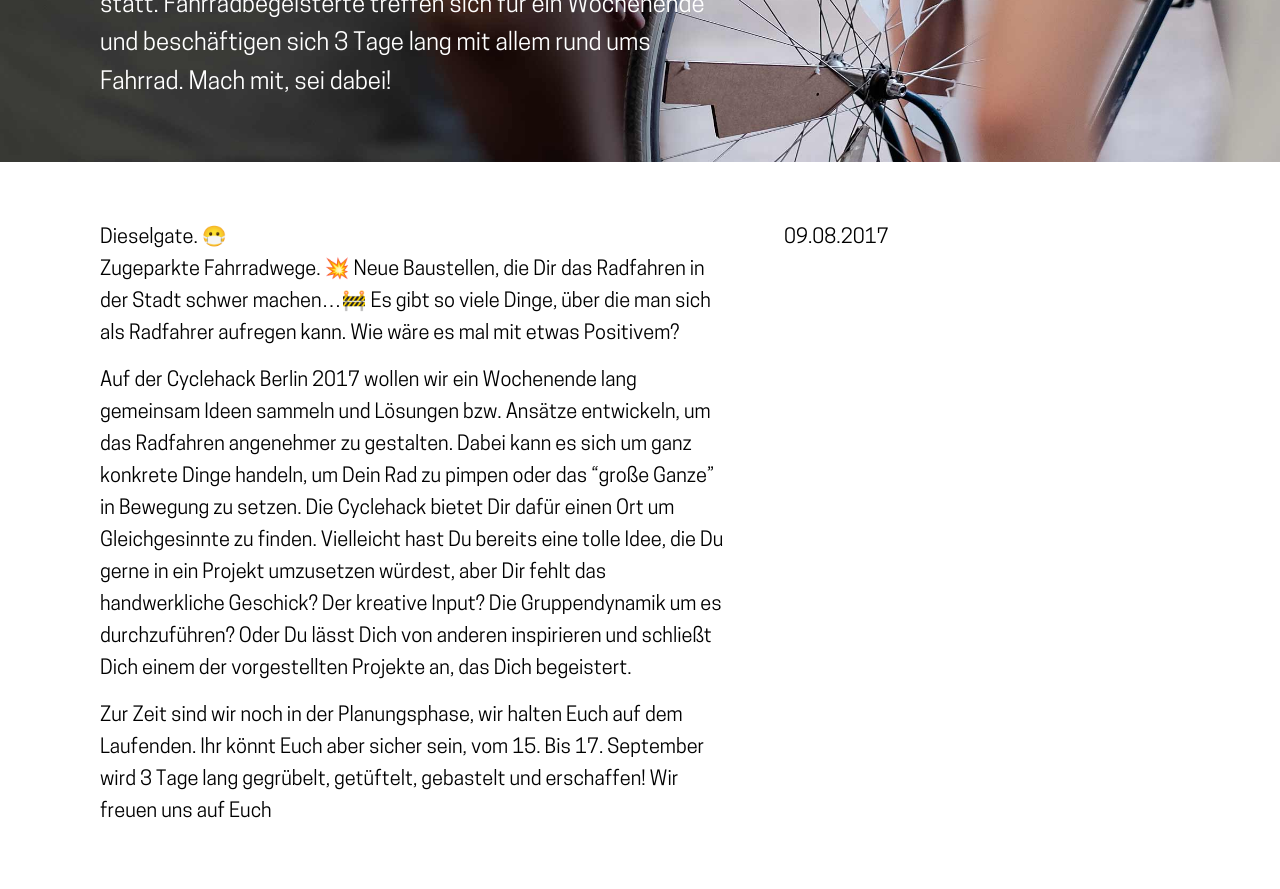
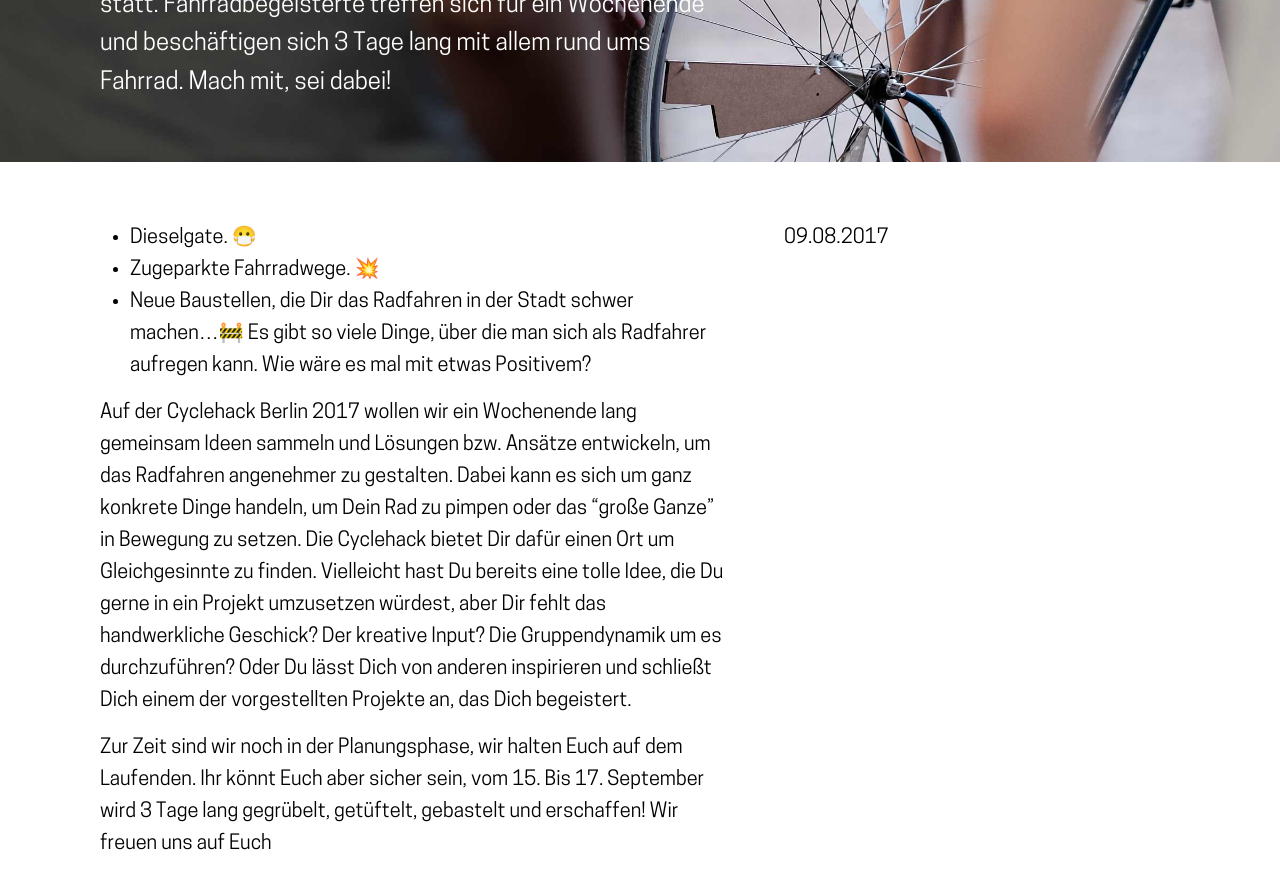
Before and after one commit to sjockers/cyclehackberlin.de, a Jekyll site: the page built from _posts/2017-08-09-save-the-date-cyclehack-berlin-2017-vom-15-bis-17-september.markdown, in a window 1280 px wide and 900 px high, scrolled down 567 px. Shown: the top 889 px of the window. Built offline with Jekyll 4.4.1, drawn with Linux system fonts in a browser that asks for light colours; our own code applies the rules of GitHub Pages for plain Markdown files.

```diff
--- a/_posts/2017-08-09-save-the-date-cyclehack-berlin-2017-vom-15-bis-17-september.markdown
+++ b/_posts/2017-08-09-save-the-date-cyclehack-berlin-2017-vom-15-bis-17-september.markdown
@@ -7,9 +7,9 @@ lead: Die Cyclehack Berlin 2017 findet vom 15. bis 17. September statt. Fahrradb
 picture: "/assets/images/background-wheel.jpg"
 ---
 
-Dieselgate. 😷
-Zugeparkte Fahrradwege. 💥
-Neue Baustellen, die Dir das Radfahren in der Stadt schwer machen…🚧
+* Dieselgate. 😷
+* Zugeparkte Fahrradwege. 💥
+* Neue Baustellen, die Dir das Radfahren in der Stadt schwer machen…🚧
 Es gibt so viele Dinge, über die man sich als Radfahrer aufregen kann. Wie wäre es mal mit etwas Positivem?
 
 Auf der Cyclehack Berlin 2017 wollen wir ein Wochenende lang gemeinsam Ideen sammeln und Lösungen bzw. Ansätze entwickeln, um das Radfahren angenehmer zu gestalten. Dabei kann es sich um ganz konkrete Dinge handeln, um Dein Rad zu pimpen oder das “große Ganze” in Bewegung zu setzen. Die Cyclehack bietet Dir dafür einen Ort um Gleichgesinnte zu finden. Vielleicht hast Du bereits eine tolle Idee, die Du gerne in ein Projekt umzusetzen würdest, aber Dir fehlt das handwerkliche Geschick? Der kreative Input? Die Gruppendynamik um es durchzuführen?
```
